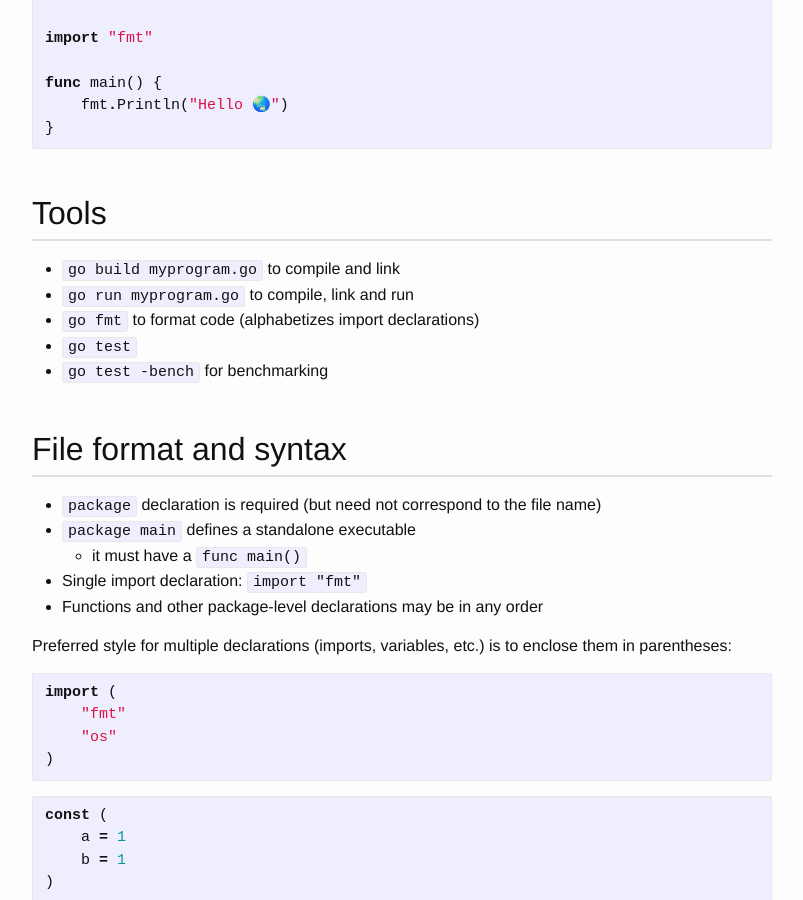
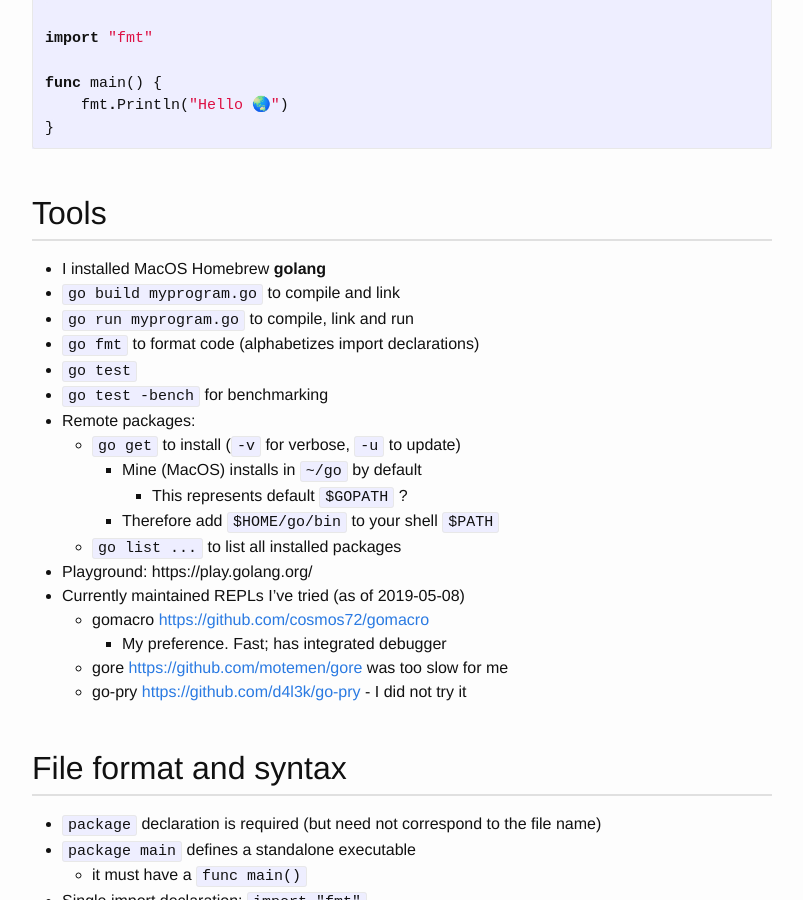
Before and after one commit to bitfragment/plnotes, a Jekyll site: the page built from _go/orientation.md, in a window 1280 px wide and 900 px high, scrolled down 590 px. Shown: the whole window, without its empty margins (238-1041 px from the left). Built offline with Jekyll 4.4.1, drawn with Linux system fonts in a browser that asks for light colours.

Commit message:
Add notes on tools

```diff
--- a/_go/orientation.md
+++ b/_go/orientation.md
@@ -21,11 +21,24 @@ func main() {
 
 ## Tools
 
+* I installed MacOS Homebrew **golang**
 * `go build myprogram.go` to compile and link
 * `go run myprogram.go` to compile, link and run
 * `go fmt` to format code (alphabetizes import declarations)
 * `go test`
 * `go test -bench` for benchmarking
+* Remote packages:
+    - `go get` to install (`-v` for verbose, `-u` to update)
+        + Mine (MacOS) installs in `~/go` by default
+            * This represents default `$GOPATH` ?
+        + Therefore add `$HOME/go/bin` to your shell `$PATH`
+    - `go list ...` to list all installed packages
+* Playground: https://play.golang.org/
+* Currently maintained REPLs I've tried (as of 2019-05-08)
+    - gomacro <https://github.com/cosmos72/gomacro>
+        + My preference. Fast; has integrated debugger
+    - gore <https://github.com/motemen/gore> was too slow for me
+    - go-pry <https://github.com/d4l3k/go-pry> - I did not try it
 
 
 ## File format and syntax
```
